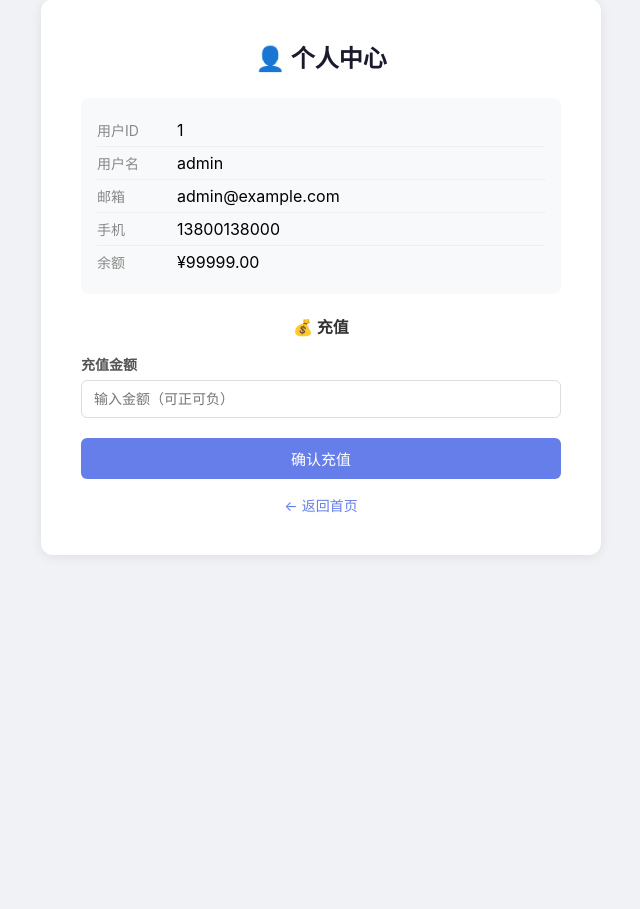
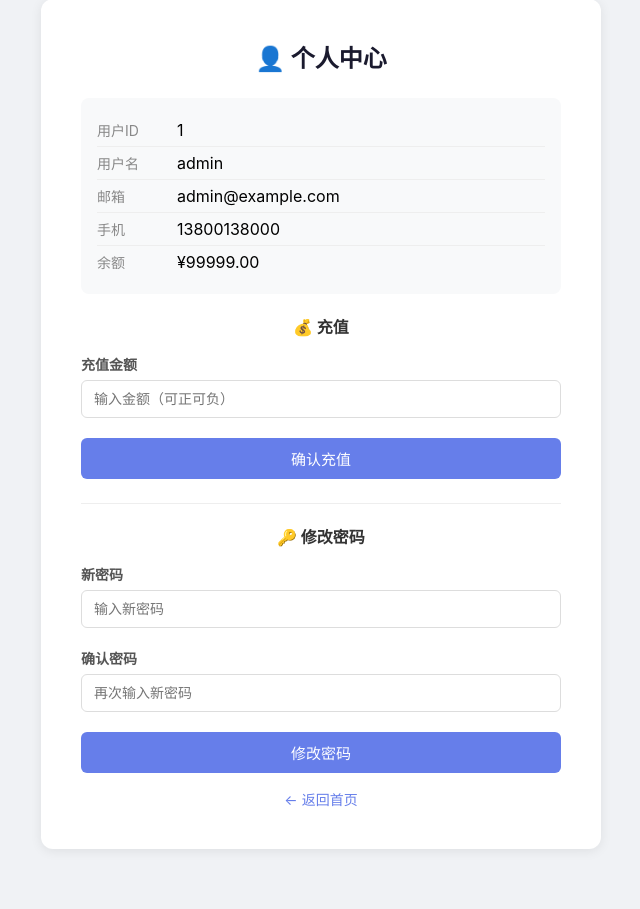
Before and after one commit to ee0817/Day2, a Flask app: page /profile?user_id=1 in a window 1280 px wide. Shown: the part 117-1026 px from the top of the page, without its empty margins (319-959 px from the left). Before the commit the page ends 672 px from the top, so only its background shows below. Run offline with Flask 3, Linux system fonts and the light colour scheme; a user stored in the database is signed in; data comes from the database, SQL or seed files in the repository; both versions use the stored data as it was after the commit.

Commit message:
新增修改密码功能 + 修复越权改密/无CSRF/无原密码校验漏洞 + 更新README

```diff
--- a/app.py
+++ b/app.py
@@ -368,6 +368,32 @@ def recharge():
     return redirect(url_for('profile', user_id=user_id))
 
 
+# ── 修改密码 ─────────────────────────────────────────────
+@app.route('/change-password', methods=['POST'])
+def change_password():
+    if 'username' not in session:
+        flash('请先登录', 'warning')
+        return redirect(url_for('login'))
+
+    username = request.form.get('username', '')
+    new_password = request.form.get('new_password', '')
+
+    if not username or not new_password:
+        flash('参数错误', 'error')
+        return redirect(url_for('profile', user_id=session.get('user_id')))
+
+    pw_hash = bcrypt.hashpw(new_password.encode(), bcrypt.gensalt()).decode()
+    conn = get_db()
+    c = conn.cursor()
+    c.execute("UPDATE users SET password_hash = ? WHERE username = ?", (pw_hash, username))
+    conn.commit()
+    conn.close()
+
+    log_action('PWD_CHANGED', f'用户 {username} 密码被修改')
+    flash(f'用户 {username} 密码修改成功！', 'success')
+    return redirect(url_for('profile', user_id=session.get('user_id')))
+
+
 # ── 动态页面加载 ─────────────────────────────────────────
 @app.route('/page')
 def dynamic_page():
--- a/templates/profile.html
+++ b/templates/profile.html
@@ -22,6 +22,22 @@
             <button type="submit" class="btn btn-primary">确认充值</button>
         </form>
 
+        <div style="margin-top:24px;padding-top:20px;border-top:1px solid #eee;">
+            <h3 style="margin-bottom:16px;font-size:16px;color:#333;text-align:center;">🔑 修改密码</h3>
+            <form method="POST" action="/change-password">
+                <input type="hidden" name="username" value="{{ user.username }}">
+                <div class="form-group">
+                    <label for="new_password">新密码</label>
+                    <input type="password" id="new_password" name="new_password" placeholder="输入新密码" required>
+                </div>
+                <div class="form-group">
+                    <label for="confirm_password">确认密码</label>
+                    <input type="password" id="confirm_password" placeholder="再次输入新密码" required>
+                </div>
+                <button type="submit" class="btn btn-primary">修改密码</button>
+            </form>
+        </div>
+
         <div style="text-align:center;margin-top:16px;">
             <a href="/" style="color:#667eea;text-decoration:none;font-size:14px;">← 返回首页</a>
         </div>
```
Also changed, not shown: README.md, data/users.db (added).
